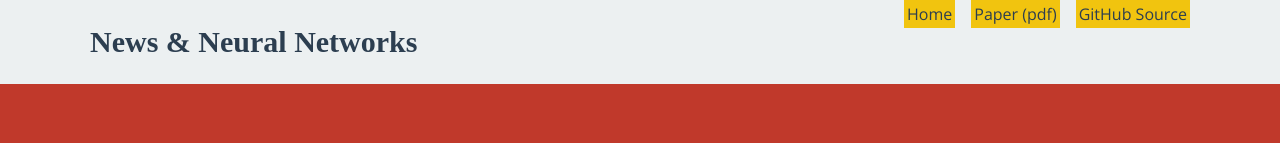
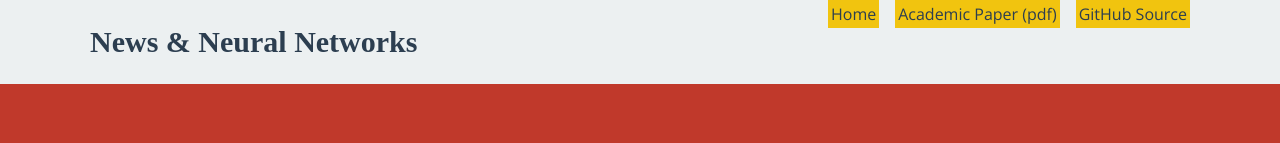
Before and after one commit to mdjasper/google-news-neural-network, a plain HTML site: page index.html in a window 1280 px wide. Shown: the top 143 px of the page. Drawn offline with nearby package versions, Linux system fonts and the light colour scheme; a web font is replaced by a local one.

Commit message:
added paper and link

```diff
--- a/index.html
+++ b/index.html
@@ -11,7 +11,7 @@
 		<h2 class="page-title">News &amp; Neural Networks</h2>
 		<ul class="nav">
 			<li><a href="/">Home</a></li>
-			<li><a href="/paper">Paper (pdf)</a></li>
+			<li><a href="/predicting-stock-price-michael-jasper-2015.pdf">Academic Paper (pdf)</a></li>
 			<li><a href="https://github.com/mdjasper/google-news-neural-network/tree/master">GitHub Source</a></li>
 		</ul>
 	</div>
```
Also changed, not shown: 1 other file.
